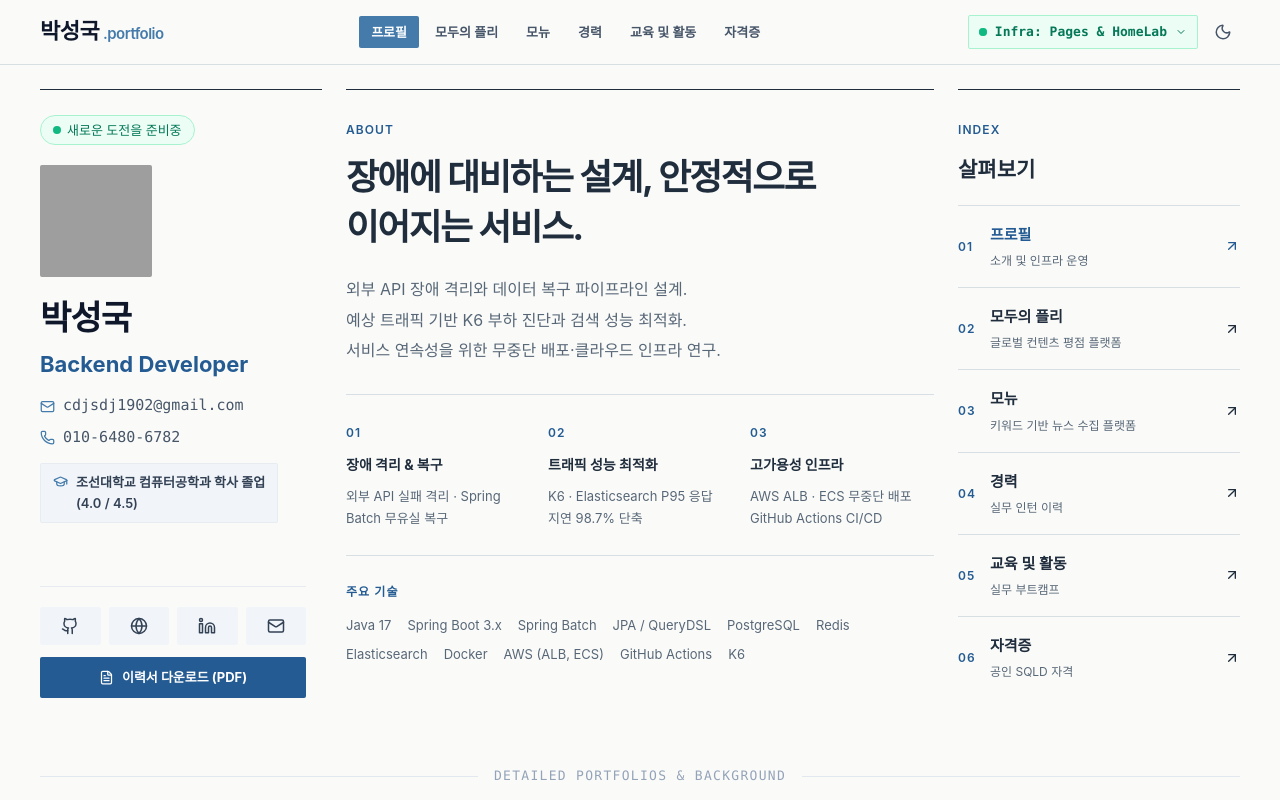
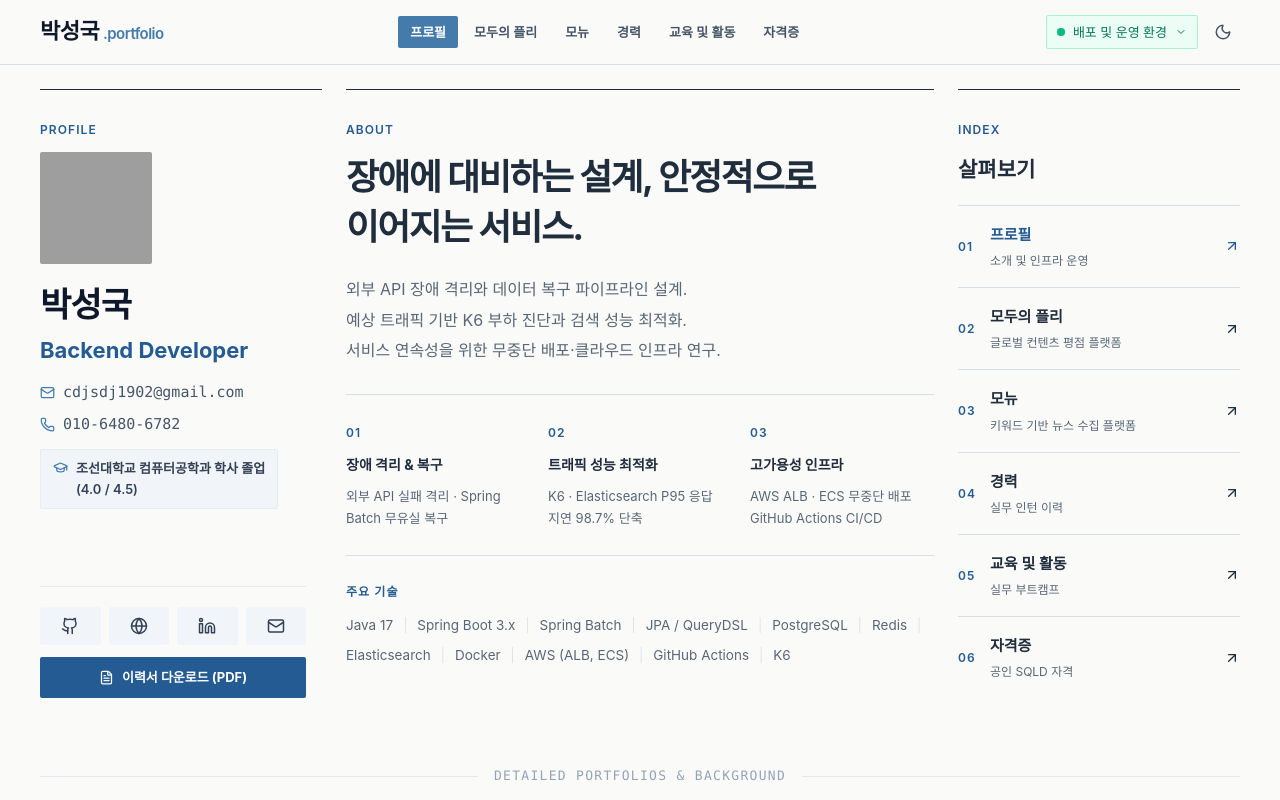
Before and after one commit to PSG-00/portfolio-b, a React (Vite) app: page /project/1 in a window 1280 px wide. Shown: the top 800 px of the page. Built offline with nearby package versions, Linux system fonts and the light colour scheme; grey boxes are pictures that could not be loaded; a web font is replaced by a local one.

Commit message:
feat: Hero 상단 라벨(PROFILE/ABOUT/INDEX) 통일, 배포 및 운영 환경 한글화, 주요 기술 구분점(|) 추가

```diff
--- a/src/components/Common/InfraStatusBadge.jsx
+++ b/src/components/Common/InfraStatusBadge.jsx
@@ -28,8 +28,8 @@ export default function InfraStatusBadge() {
           <span className="absolute inline-flex h-full w-full rounded-full bg-emerald-400 opacity-75"></span>
           <span className="relative inline-flex rounded-full h-2 w-2 bg-emerald-500"></span>
         </span>
-        <span className="font-mono hidden sm:inline">Infra: Pages & HomeLab</span>
-        <span className="font-mono sm:hidden">Infra</span>
+        <span className="hidden sm:inline font-medium">배포 및 운영 환경</span>
+        <span className="sm:hidden font-medium">배포·운영</span>
         <ChevronDown size={12} className={`transition-transform ${isOpen ? 'rotate-180' : ''}`} />
       </button>
 
@@ -40,10 +40,10 @@ export default function InfraStatusBadge() {
           <div className="flex items-center justify-between pb-3 border-b border-slate-100 dark:border-slate-800">
             <div className="flex items-center gap-1.5 text-xs font-mono font-bold text-slate-900 dark:text-white uppercase">
               <CheckCircle size={14} className="text-emerald-500" />
-              <span>배포·운영 환경</span>
+              <span>배포 및 운영 환경</span>
             </div>
             <span className="text-[10px] px-2 py-0.5 rounded-full bg-emerald-100 dark:bg-emerald-950 text-emerald-700 dark:text-emerald-300 font-semibold">
-              Operational
+              정상 운영 중
             </span>
           </div>
 
--- a/src/components/Header/AboutCard.jsx
+++ b/src/components/Header/AboutCard.jsx
@@ -9,7 +9,14 @@ export default function AboutCard({ about }) {
       <div key={item.label}><span className="item-index">0{index + 1}</span><h3>{item.label}</h3><p>{item.desc}</p></div>
     )}</div>
     <div className="about-skills"><span className="eyebrow">주요 기술</span>
-      <div className="skill-list">{about.skills.map((skill) => <span key={skill}>{skill}</span>)}</div>
+      <div className="skill-list">
+        {about.skills.map((skill, index) => (
+          <React.Fragment key={skill}>
+            {index > 0 && <span className="skill-divider" aria-hidden="true">|</span>}
+            <span className="skill-item">{skill}</span>
+          </React.Fragment>
+        ))}
+      </div>
     </div>
   </div>;
 }
--- a/src/components/Header/ProfileCard.jsx
+++ b/src/components/Header/ProfileCard.jsx
@@ -14,11 +14,7 @@ export default function ProfileCard({ profile }) {
   return (
     <div className="profile-panel w-full glass-card rounded-sm p-6   transition-all duration-300 flex flex-col justify-between h-full border border-slate-200/80 dark:border-slate-800/80 bg-white/70 dark:bg-slate-900/70">
       <div>
-        {/* 상단 상태 뱃지 */}
-        <div className="inline-flex items-center gap-1.5 px-3 py-1 rounded-full text-xs font-medium bg-emerald-50 text-emerald-700 dark:bg-emerald-950/60 dark:text-emerald-300 border border-emerald-200 dark:border-emerald-800/60 mb-5">
-          <span className="w-2 h-2 rounded-full bg-emerald-500 "></span>
-          <span>{profile.statusBadge}</span>
-        </div>
+        <span className="eyebrow">PROFILE</span>
 
         {/* 프로필 이미지 & 기본 정보 */}
         <div className="flex flex-col items-center sm:items-start text-center sm:text-left">
--- a/src/data/portfolioData.js
+++ b/src/data/portfolioData.js
@@ -3,7 +3,7 @@ export const portfolioData = {
     "name": "박성국",
     "role": "Backend Developer",
     "avatar": "./profile.jpg",
-    "statusBadge": "새로운 도전을 준비중",
+    "statusBadge": "PROFILE",
     "email": "cdjsdj1902@gmail.com",
     "phone": "010-6480-6782",
     "github": "https://github.com/PSG-00",
--- a/src/index.css
+++ b/src/index.css
@@ -128,7 +128,9 @@ figcaption p { color: var(--muted); font-size: 13px; margin-top: 4px; }
 .about-highlights h3 { font-size: 14px; font-weight: 650; margin: 8px 0; }
 .about-highlights p { font-size: 13px; color: var(--muted); line-height: 1.7; }
 .about-skills { margin-top: 26px; padding-top: 20px; border-top: 1px solid var(--line); }
-.skill-list { display: flex; flex-wrap: wrap; gap: 6px 16px; color: var(--muted); font-size: 13px; }
+.skill-list { display: flex; flex-wrap: wrap; align-items: center; gap: 6px 10px; color: var(--muted); font-size: 13.5px; }
+.skill-divider { color: var(--line); font-weight: 300; user-select: none; }
+.skill-item { white-space: nowrap; }
 .quick-nav h2 { font-size: 21px; font-weight: 650; margin-bottom: 16px; }
 .quick-nav button { display: grid; grid-template-columns: 24px 1fr 16px; align-items: center; gap: 8px; text-align: left; width: 100%; padding: 16px 0; border-top: 1px solid var(--line); }
 .quick-nav button:hover, .quick-nav button[aria-current] { color: var(--blue); }
```
